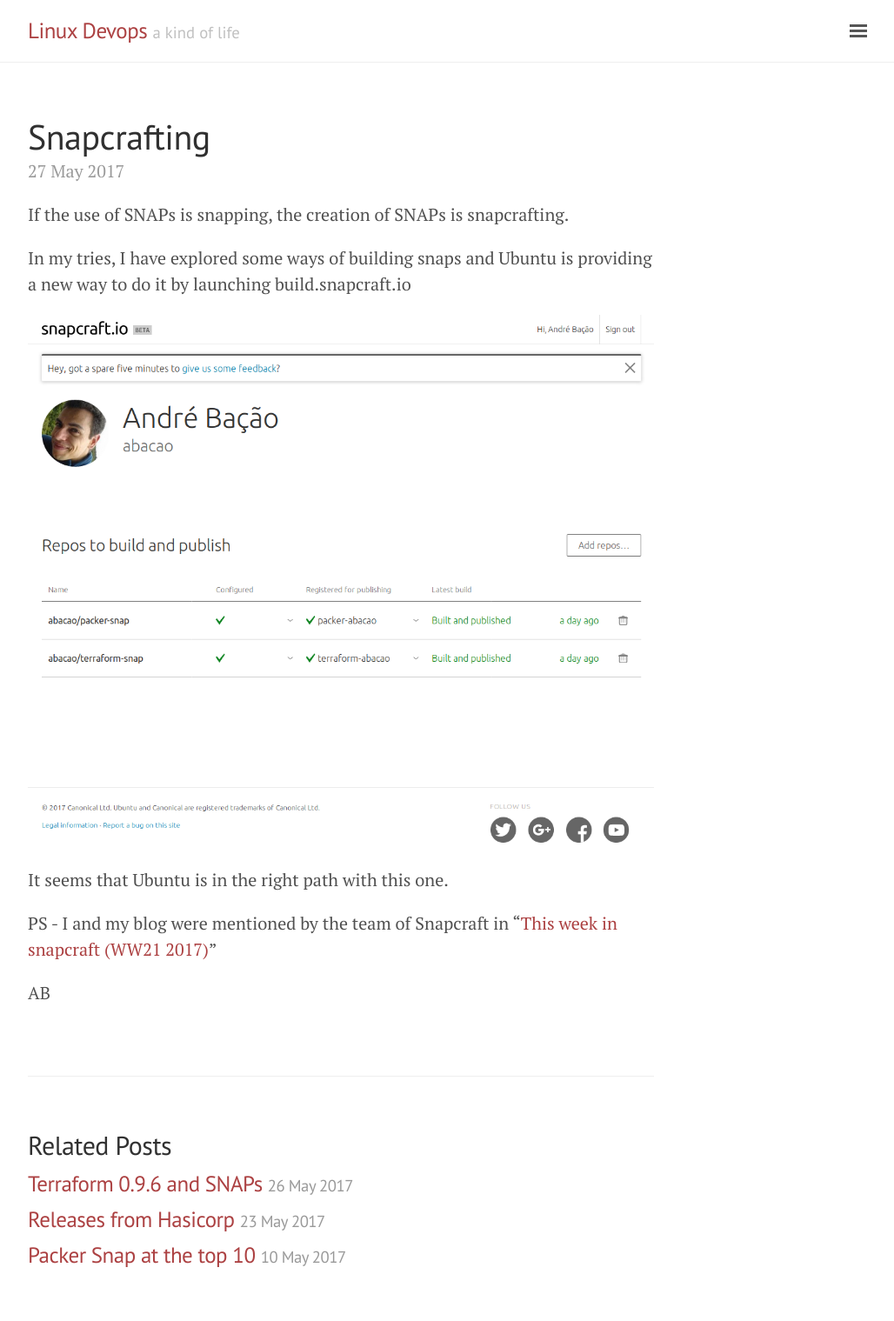
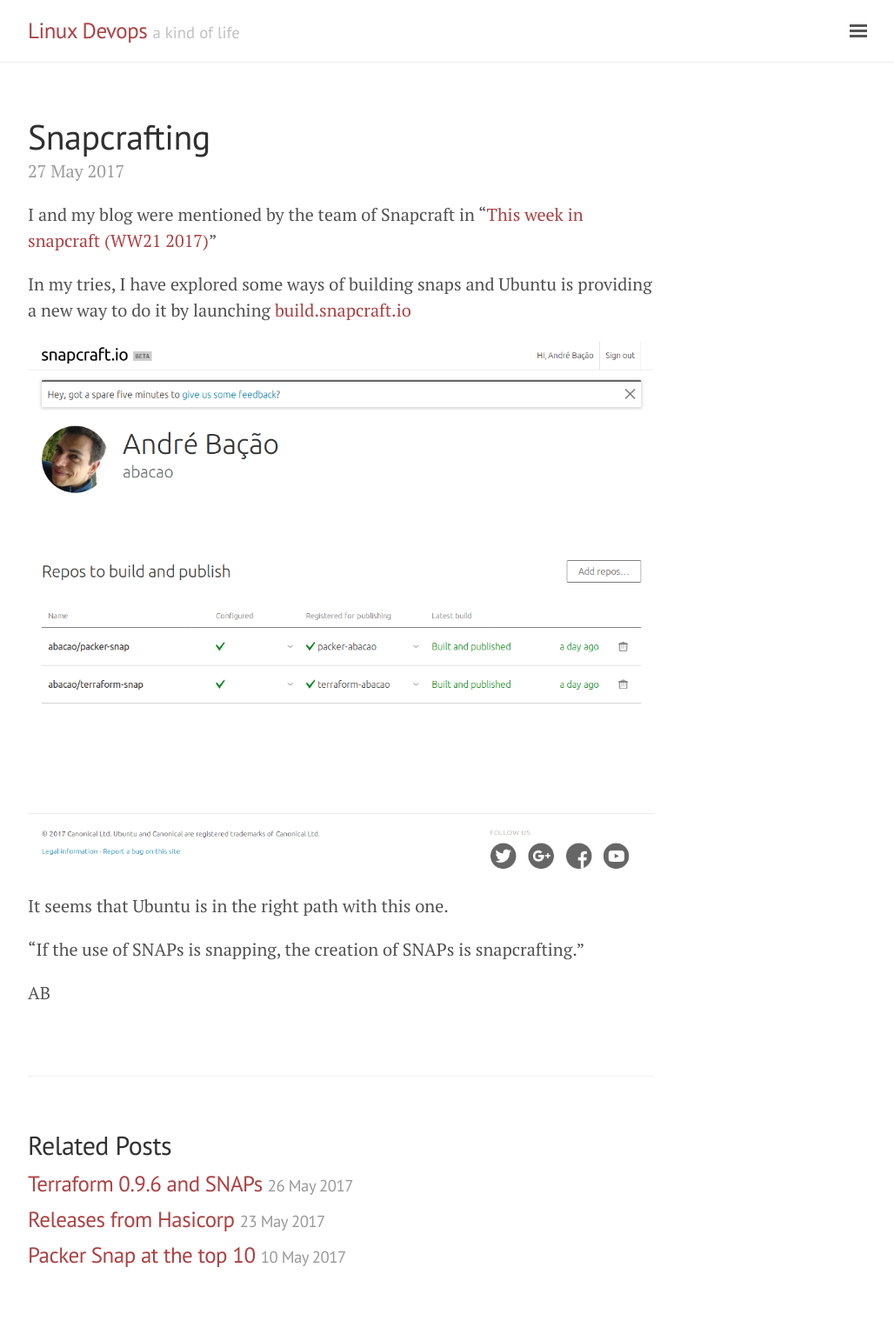
Before and after one commit to abacao/abacao.github.io, a Jekyll site: the page built from _posts/2017-05-27-snapcraft_team.md, in a window 1280 px wide. Shown: the whole page at 87% size, without its empty margins (248-1276 px from the left). Built offline with Jekyll 4.4.1, drawn with Linux system fonts in a browser that asks for light colours.

Commit message:
changed layout

```diff
--- a/_posts/2017-05-27-snapcraft_team.md
+++ b/_posts/2017-05-27-snapcraft_team.md
@@ -3,14 +3,14 @@ layout: post
 title: Snapcrafting
 ---
 
-If the use of SNAPs is snapping, the creation of SNAPs is snapcrafting.
+I and my blog were mentioned by the team of Snapcraft in "[This week in snapcraft (WW21 2017)](https://forum.snapcraft.io/t/this-week-in-snapcraft-ww21-2017/795)"
 
-In my tries, I have explored some ways of building snaps and Ubuntu is providing a new way to do it by launching build.snapcraft.io
+In my tries, I have explored some ways of building snaps and Ubuntu is providing a new way to do it by launching [build.snapcraft.io](build.snapcraft.io)
 
 ![](https://raw.githubusercontent.com/abacao/abacao.github.io/master/_post_pics/buid_snaps.png)
 
 It seems that Ubuntu is in the right path with this one.
 
-PS - I and my blog were mentioned by the team of Snapcraft in "[This week in snapcraft (WW21 2017)](https://forum.snapcraft.io/t/this-week-in-snapcraft-ww21-2017/795)"
+"If the use of SNAPs is snapping, the creation of SNAPs is snapcrafting."
 
 AB
```
